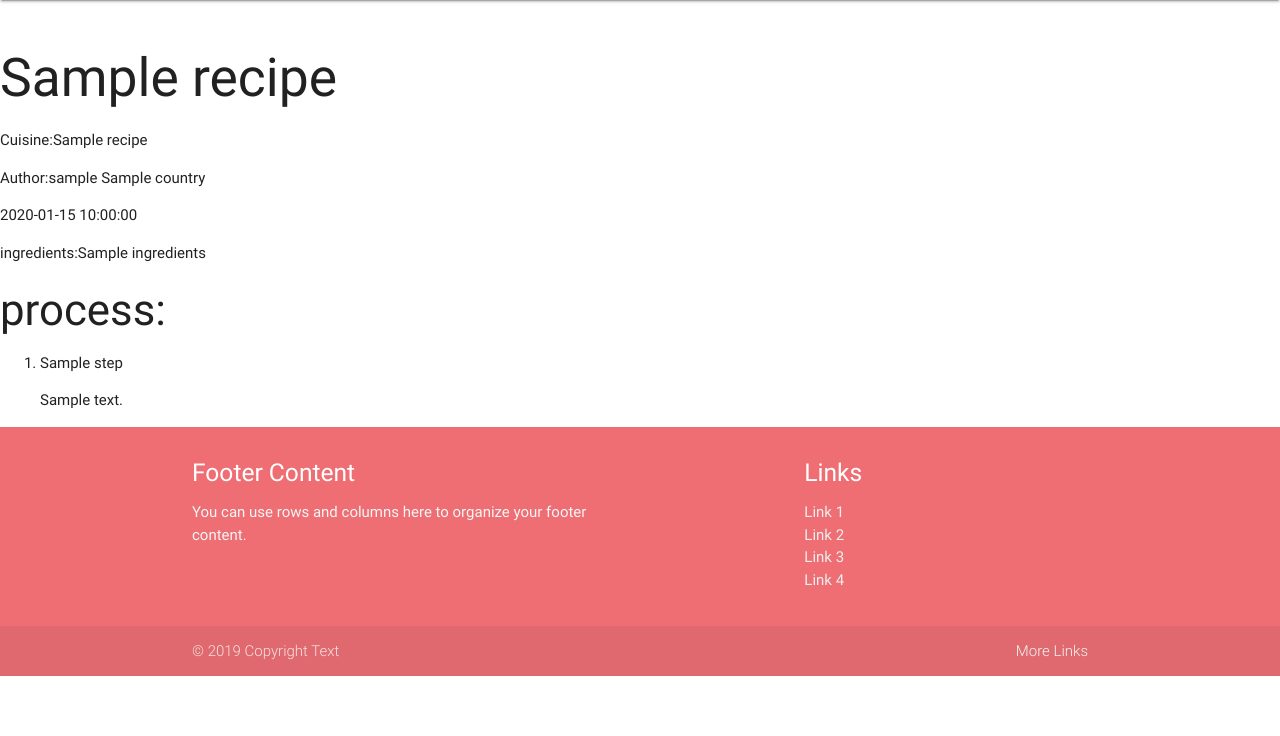
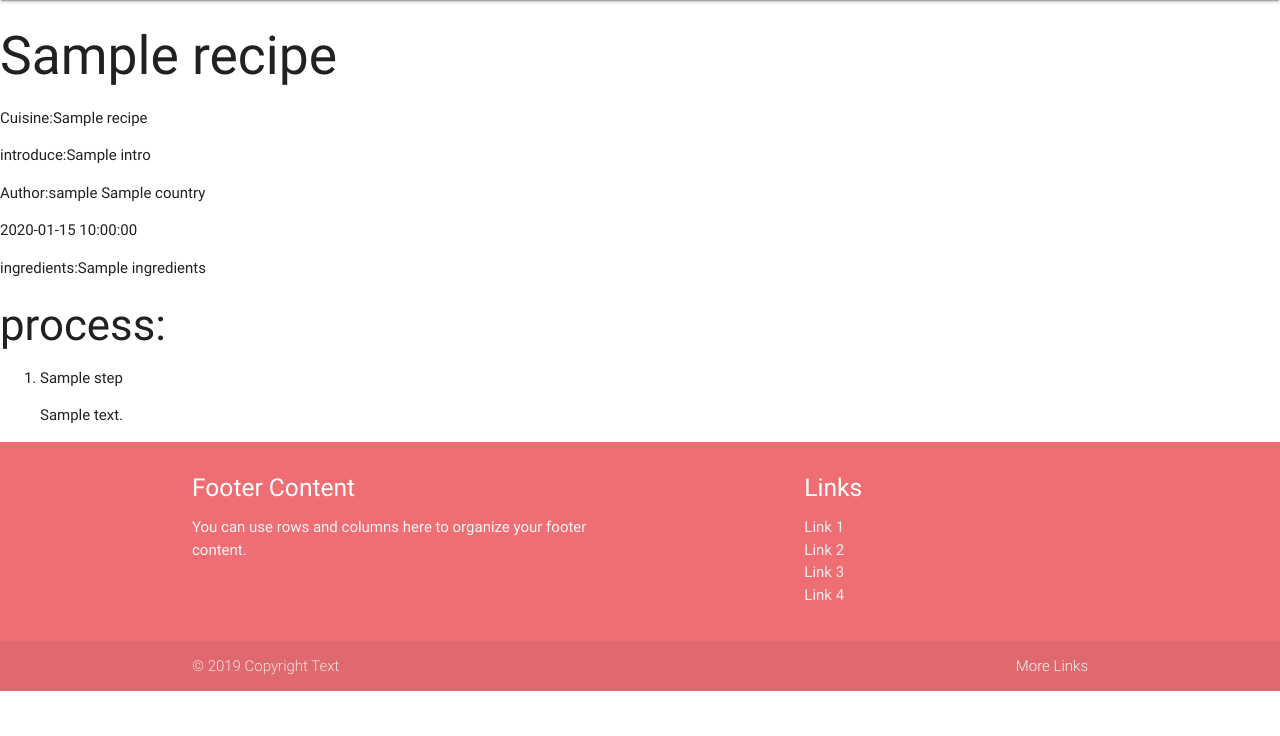
Before and after one commit to WenlingDing/CookBooks, a Flask app: template project/templates/recipe.html in a window 1280 px wide. Shown: the part 64-800 px from the top of the page. Run offline with Flask 2, Linux system fonts and the light colour scheme; the template is opened without the code that fills it: most values are stand-ins (such as "Sample title", 1, 10 or a date in 2020).

Commit message:
simmit tired

```diff
--- a/project/app.py
+++ b/project/app.py
@@ -14,7 +14,7 @@ conn = pymysql.connect(host='remotemysql.com',
 @app.route('/')
 def home():
     cursor = pymysql.cursors.DictCursor(conn)
-    cursor.execute("SELECT recipe.id AS recipe_id, user.name AS user_name, country.name AS country, recipe.name AS recipe_name, cuisine.name AS cuisine_name FROM user INNER JOIN recipe ON user.id = recipe.user INNER JOIN cuisine ON cuisine.id = recipe.cuisine_id INNER JOIN country ON country.id = user.country")
+    cursor.execute("SELECT recipe.intro AS intro, recipe.id AS recipe_id, user.name AS user_name, country.name AS country, recipe.name AS recipe_name, cuisine.name AS cuisine_name FROM user INNER JOIN recipe ON user.id = recipe.user INNER JOIN cuisine ON cuisine.id = recipe.cuisine_id INNER JOIN country ON country.id = user.country")
     user = cursor.fetchall()
     return render_template('home.html', all_user=user)
 
@@ -22,11 +22,11 @@ def home():
 @app.route('/recipe/<recipe_id>', methods=['GET'])
 def see_more(recipe_id):
     cursor = pymysql.cursors.DictCursor(conn)
-    cursor.execute("SELECT user.id, user.name AS user_name, country.name AS country, recipe.date AS date, recipe.name AS recipe_name, cuisine.name AS cuisine_name, recipe.ingredients AS ingredients FROM user INNER JOIN recipe ON user.id = recipe.user INNER JOIN cuisine ON cuisine.id = recipe.cuisine_id INNER JOIN country ON country.id = user.country INNER JOIN recipe_process ON recipe_process.recipe = recipe.id WHERE recipe.id = " + recipe_id)
+    cursor.execute("SELECT recipe.intro AS intro, user.id, user.name AS user_name, country.name AS country, recipe.date AS date, recipe.name AS recipe_name, cuisine.name AS cuisine_name, recipe.ingredients AS ingredients FROM user INNER JOIN recipe ON user.id = recipe.user INNER JOIN cuisine ON cuisine.id = recipe.cuisine_id INNER JOIN country ON country.id = user.country WHERE recipe.id = " + recipe_id)
     recipe=cursor.fetchall()
     cursor.execute("SELECT  `description` ,  `step` FROM recipe_process WHERE recipe_process.recipe = " + recipe_id)
     process = cursor.fetchall()
-    return render_template('recipe.html', recipe=recipe, all_process=process, id=recipe_id)
+    return render_template('recipe.html', recipe=recipe, all_process=process)
 
 
 @app.route('/add', methods=['GET', 'POST'])
@@ -63,8 +63,8 @@ def add():
 def edit(recipe_id):
     if request.method == 'GET':
         cursor = pymysql.cursors .DictCursor(conn)
-        cursor.execute("SELECT recipe.id AS recipe_id, recipe.name AS recipe_name, cuisine.name AS cuisine_name, recipe.ingredients AS ingredients FROM user INNER JOIN recipe ON user.id = recipe.user INNER JOIN cuisine ON cuisine.id = recipe.cuisine_id INNER JOIN recipe_process ON recipe_process.recipe = recipe.id WHERE recipe.id = " + recipe_id)
-        recipe=cursor.fetchall()
+        cursor.execute("SELECT recipe.id AS recipe_id, recipe.name AS recipe_name, cuisine.name AS cuisine_name, recipe.ingredients AS ingredients FROM user INNER JOIN recipe ON user.id = recipe.user INNER JOIN cuisine ON cuisine.id = recipe.cuisine_id WHERE recipe.id = " + recipe_id)
+        recipe=cursor.fetchone()
         cursor.execute("SELECT  `description` ,  `step` FROM recipe_process WHERE recipe_process.recipe = " + recipe_id)
         process = cursor.fetchall()
         return render_template('edit.html', recipe=recipe, all_process=process, id=  recipe_id)
--- a/project/templates/home.html
+++ b/project/templates/home.html
@@ -23,6 +23,7 @@
           <div class="card blue-grey darken-1 ">
             <div class="card-content white-text">
               <h4 class="recipeName">{{e['recipe_name']}}</h4>
+              <p>introduce:{{e["intro"]}}</p>
               <p>Cuisine:  {{e['cuisine_name']}}<br>
                  author:  {{e['user_name']}}<br>
                  country:  {{e['country']}}</p>
--- a/project/templates/recipe.html
+++ b/project/templates/recipe.html
@@ -5,14 +5,14 @@
     <form method='GET'>
          <div>
          {% for e in recipe %}
-            <img src=" ">
                <h2>{{e['recipe_name']}}</h2>
                    <p>Cuisine:{{e['cuisine_name']}}</p>
+                   <p>introduce:{{e['intro']}}</p>
                    <p>Author:{{e['user_name']}}
                    <span>{{e['country']}}</span></p>
                    <p>{{e['date']}}</p>
                    <p>ingredients:{{e['ingredients']}}</p>
-       <div class='process'>
+          {%endfor%}
             <h3>process:</h3>
             {%for c in all_process %}
         <ol>
@@ -21,7 +21,7 @@
               <p>{{c.description}}</p>
             </li>
         </ol>
-                {%endfor%}
              {%endfor%}
         </div>
+
 {%endblock%}
```
